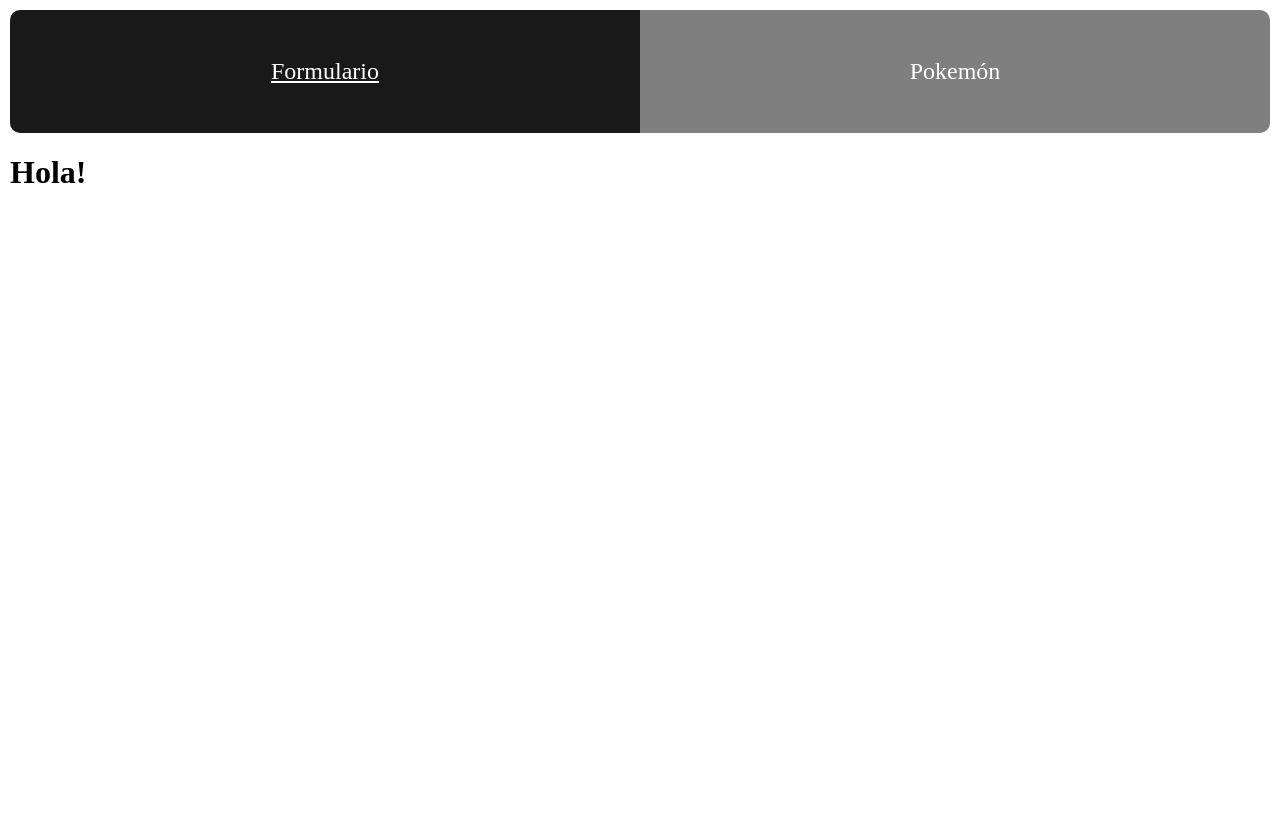
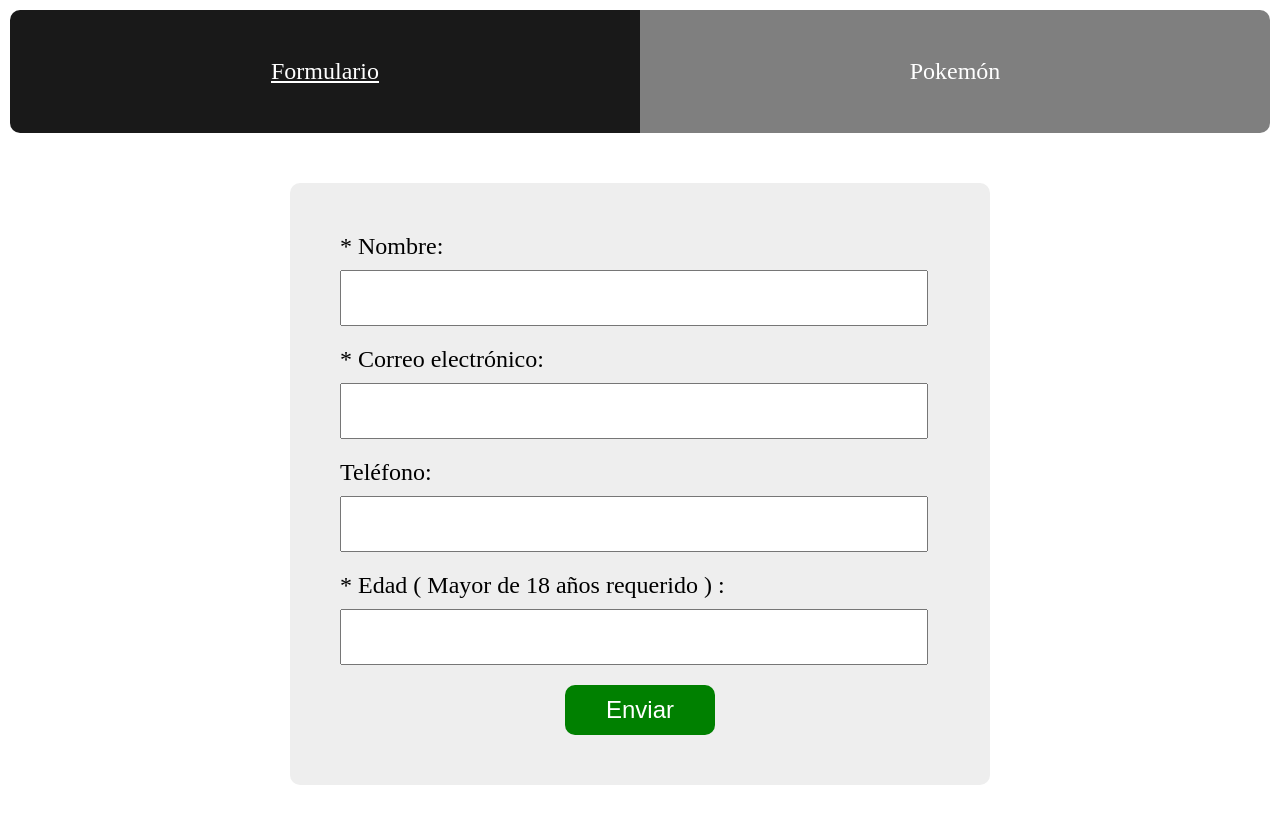
Before and after one commit to rubensanroman/landscape-frontend-challenge, a Next.js app: page /register in a window 1280 px wide. Shown: the top 824 px of the page. Before the commit the page ends 800 px from the top, so only its background shows below. Built offline with nearby package versions, Linux system fonts and the light colour scheme.

Commit message:
Registration form works ok now

```diff
--- a/server.js
+++ b/server.js
@@ -19,7 +19,7 @@ app.use(
   [
     body('name').notEmpty(),
     body('email').isEmail(),
-    body('phone').optional().isMobilePhone('es-ES'),
+    body('phone').optional({ nullable: true }),
     body('age').notEmpty().isInt({ min: 18 })
   ],
   (req, res, next) => {
--- a/src/pages/_app.tsx
+++ b/src/pages/_app.tsx
@@ -1,5 +1,6 @@
 import '@/styles/globals.scss';
 import '@/styles/Navigation.scss';
+import '@/styles/RegistrationForm.scss';
 import type { AppProps } from 'next/app';
 
 export default function App({ Component, pageProps }: AppProps) {
--- a/src/pages/register/index.tsx
+++ b/src/pages/register/index.tsx
@@ -1,19 +1,99 @@
+import { useState } from 'react';
 import Head from 'next/head';
 import Navigation from '@/components/Navigation/Navigation';
+import axios from 'axios';
 
 const Register = () => {
+  const [name, setName] = useState('');
+  const [email, setEmail] = useState('');
+  const [phone, setPhone] = useState('');
+  const [age, setAge] = useState('');
+  const [errors, setErrors] = useState([]);
+  const [success, setSuccess] = useState(false);
+
+  const handleSubmit = async (e) => {
+    e.preventDefault();
+
+    if (phone.trim() !== '') {
+      const phoneRegex = /^\+569\d{8}$/;
+      if (!phoneRegex.test(phone)) {
+        setErrors([{ param: 'phone', msg: 'El formato del teléfono es inválido' }]);
+        setSuccess(false);
+        return;
+      }
+    }
+
+    try {
+      const response = await axios.post('http://localhost:3030/validate', {
+        name,
+        email,
+        phone,
+        age
+      });
+
+      setErrors([]);
+      setSuccess(true);
+    } catch (error) {
+      if (error.response.status === 422) {
+        setErrors(error.response.data.errors);
+        setSuccess(false);
+      } else {
+        console.error(error);
+      }
+    }
+  };
+
   return (
     <>
       <Head>
-        <title>Register</title>
+        <title>Registration Form</title>
         <meta name="description" content="Registration Form" />
         <meta name="viewport" content="width=device-width, initial-scale=1" />
         <link rel="icon" href="/favicon.ico" />
       </Head>
-      <div id="wrapper">
-        <Navigation currentPage={'home'} />
-        <h1>Hola!</h1>
-      </div>
+      <Navigation currentPage={'home'} />
+
+      <form id="registration-form" onSubmit={handleSubmit}>
+        {success && <div className="success">Success !</div>}
+
+        <label htmlFor="name">* Nombre:</label>
+        <input
+          type="text"
+          id="name"
+          value={name}
+          onChange={(e) => setName(e.target.value)}
+          className={errors.some((e) => e.param === 'name') ? 'error' : ''}
+        />
+
+        <label htmlFor="email">* Correo electrónico:</label>
+        <input
+          type="text"
+          id="email"
+          value={email}
+          onChange={(e) => setEmail(e.target.value)}
+          className={errors.some((e) => e.param === 'email') ? 'error' : ''}
+        />
+
+        <label htmlFor="phone">Teléfono:</label>
+        <input
+          type="text"
+          id="phone"
+          value={phone}
+          onChange={(e) => setPhone(e.target.value)}
+          className={errors.some((e) => e.param === 'phone') ? 'error' : ''}
+        />
+
+        <label htmlFor="age">* Edad ( Mayor de 18 años requerido ) :</label>
+        <input
+          type="text"
+          id="age"
+          value={age}
+          onChange={(e) => setAge(e.target.value)}
+          className={errors.some((e) => e.param === 'age') ? 'error' : ''}
+        />
+
+        <button type="submit">Enviar</button>
+      </form>
     </>
   );
 };
--- /dev/null
+++ b/src/styles/RegistrationForm.scss
@@ -0,0 +1,51 @@
+#registration-form {
+  background: #eee;
+  border-radius: 10px;
+  margin: 50px auto;
+  padding: 50px;
+  width: 600px;
+
+  .success {
+    background: green;
+    color: white;
+    font-size: 2em;
+    margin-bottom: 20px;
+    padding: 20px 0;
+    text-align: center;
+    width: 590px;
+  }
+
+  label {
+    font-size: 1.5em;
+    display: block;
+  }
+
+  input {
+    display: block;
+    font-size: 2em;
+    height: 50px;
+    margin: 10px 0 20px;
+    text-indent: 0.5em;
+    width: 580px;
+
+    &.error {
+      border: 1px #f00 solid;
+    }
+  }
+
+  span {
+    color: #f00;
+  }
+
+  button {
+    background: green;
+    border: 0;
+    border-radius: 10px;
+    color: white;
+    display: block;
+    font-size: 1.5em;
+    height: 50px;
+    margin: 0 auto;
+    width: 150px;
+  }
+}
```
